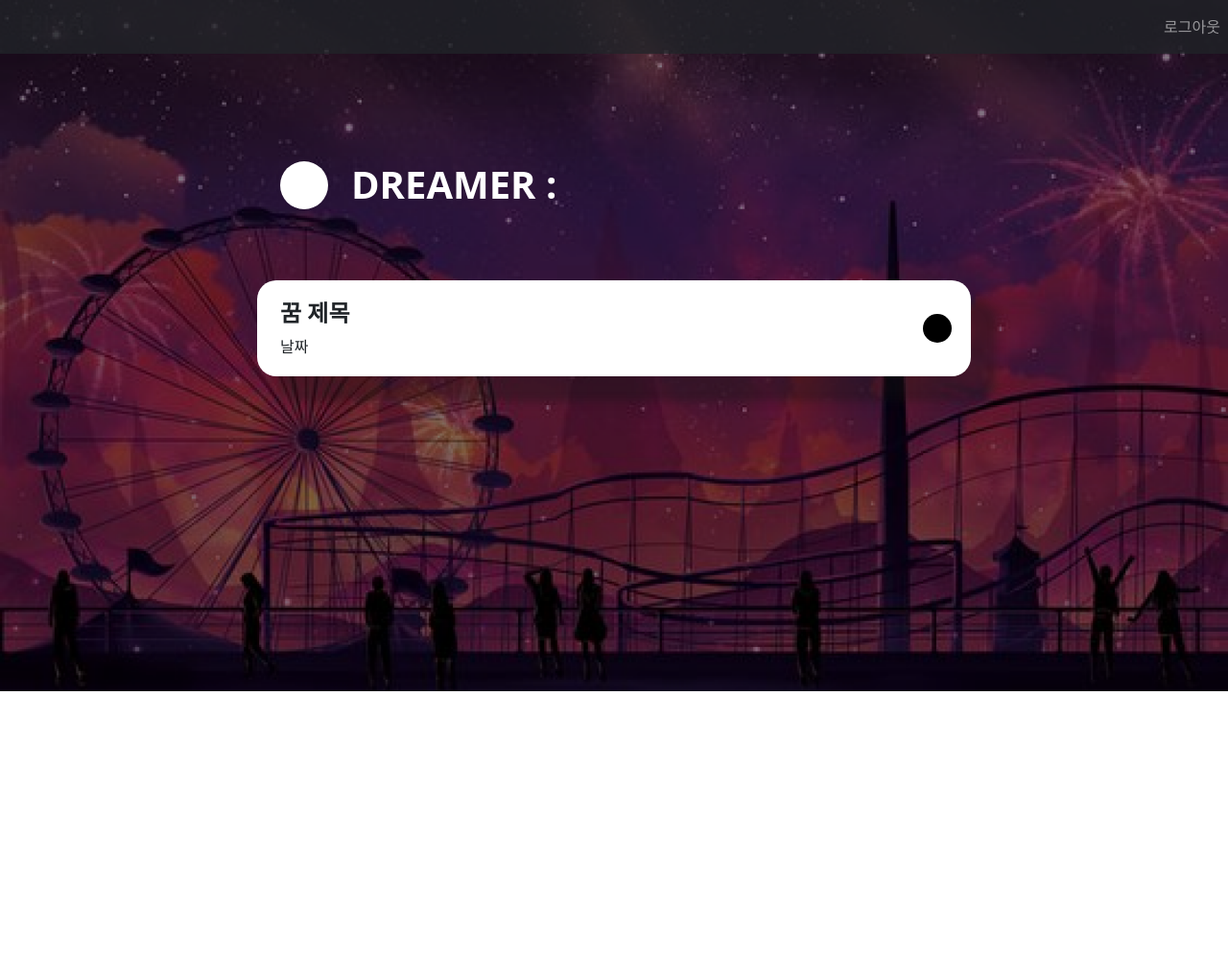
After one commit to iruyj/DreamColor, a Django app: page /account/mypage/ in a window 1280 px wide. The commit adds this page. Shown: the whole page at 96% size. Run offline with Django 4.2, Linux system fonts and the light colour scheme; some libraries are stand-ins or nearby versions.

Commit message:
add mypage.html, mypage.css

```diff
--- a/account/urls.py
+++ b/account/urls.py
@@ -9,4 +9,5 @@ urlpatterns = [
     path('login/', views.login, name='login'),
     path('logout/',views.logout, name='logout'),
     path('signup/',views.signup, name='signup'),
+    path('mypage/',views.mypage, name='mypage'),
 ]
--- a/account/views.py
+++ b/account/views.py
@@ -41,3 +41,6 @@ def login(request):
 def logout(request):
     logout(request)
     return redirect('/')
+
+def mypage(request):
+    return render(request, 'account/mypage.html')
--- /dev/null
+++ b/static/css/mypage.css
@@ -0,0 +1,40 @@
+.my-list-div{
+    width: auto;
+    height: 1000px;
+    background: url('/static/img/my_back.png') no-repeat;
+    background-size: contain;
+}
+.my-profile-div{
+    width: 60% !important;
+    height: 100px;
+    /*border: 1px solid white;*/
+}
+.my-list-container{
+    width: 60% !important;
+    height: 500px;
+    /*border: 1px solid white;*/
+}
+.my-list-item{
+    /*text-align: center;*/
+    /*width: 70%!important;*/
+    cursor: pointer;
+    height: 100px;
+    /*border: 1px solid white;*/
+    margin-bottom: 30px;
+    background: white;
+    box-shadow: 24px 23px 8px 3px rgba(21, 21, 21, 0.35);
+    border-radius: 20px;
+    /*position: relative;*/
+}
+.dream-color{
+    width: 30px;
+    height: 30px;
+    border-radius: 50px;
+    position: relative;
+    margin-top: 35px;
+    margin-right: 20px;
+    float: right;
+}
+.dream-title{
+    padding-top: 20px;
+}
--- /dev/null
+++ b/templates/account/mypage.html
@@ -0,0 +1,39 @@
+{% extends "base.html" %}
+{% block content %}
+    <header>
+        <nav class="navbar navbar-expand-sm navbar-dark fixed-top bg-dark bg-opacity-75">
+            <div class="collapse navbar-collapse justify-content-center" id="collapsibleNavbar">
+                <ul class="navbar-nav">
+                </ul>
+            </div>
+            <div class="navbar-nav mt-mb-0" id="collapsibleNavbar">
+                <ul class="navbar-nav">
+                    <li class="nav-item"><a href="{% url 'account:login' %}" class="nav-link">로그아웃</a></li>
+                </ul>
+            </div>
+        </nav>
+    </header>
+
+    <div class="my-list-div"><br><br><br><br><br><br>
+
+{#        프로필#}
+        <div class="container text-center my-profile-div">
+            <div class="user-color mx-4 mt-4 rounded-5 d-inline-flex float-start" style="background-color: #ffffff"></div>
+            <div class="float-start mt-4 display-6 text-white fw-bold">DREAMER : </div>
+        </div>
+
+        <br><br>
+
+{#        내가 쓴 게시물#}
+         <div class="container my-list-container">
+             <!-- align-items-center -->
+            <div class="my-list-item">
+                <div class="dream-color" style="background-color: #000000;"></div>
+                <h4 class='fw-bold mx-4 dream-title'>꿈 제목</h4>
+
+                <div class="mx-4 mt-0">날짜</div>
+            </div>
+        </div>
+    </div>
+
+{% endblock %}
--- a/templates/base.html
+++ b/templates/base.html
@@ -10,6 +10,7 @@
     <link rel="stylesheet" href="{% static 'css/main.css' %}">
     <link rel="stylesheet" href="{% static 'css/bootstrap.min.css' %}">
     <link rel="stylesheet" href="{% static 'css/search.css' %}">
+    <link rel="stylesheet" href="{% static 'css/mypage.css' %}">
     <script src="{% static 'js/bootstrap.min.js' %}"></script>
 </head>
 <body>
```
Also changed, not shown: static/img/my_back.png (added).
